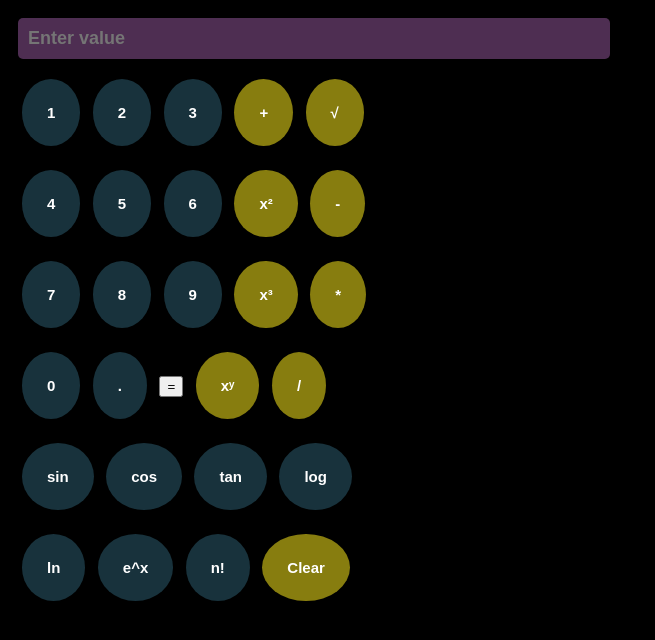
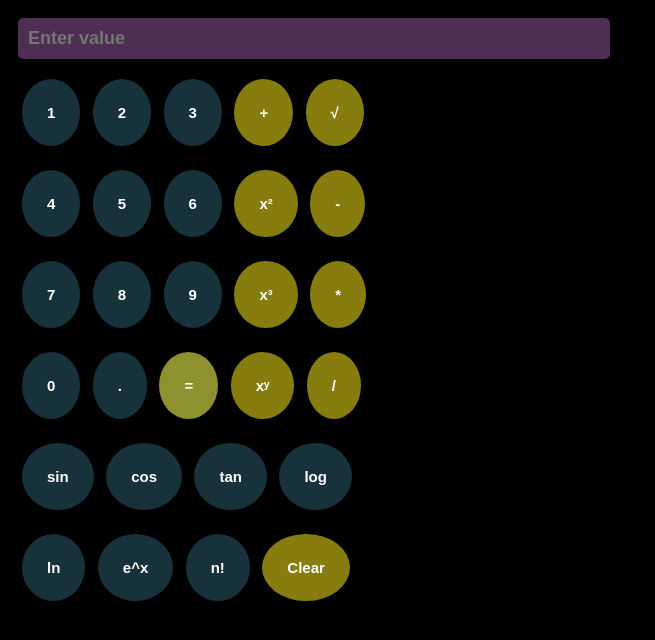
Before and after one commit to ydv-prince/Scientific-Calculator, a plain HTML site: page index.html in a window 1280 px wide. Shown: the whole page, without its empty margins (0-655 px from the left). Drawn offline with Linux system fonts and the light colour scheme.

Commit message:
Update style.css

```diff
--- a/style.css
+++ b/style.css
@@ -26,6 +26,15 @@ button {
     border: none;
     border-radius: 50%;
 }
+.equal-button {
+    font-size: 15px;
+    font-weight: 600;
+    color: white;
+    background-color: #8e912e;
+    padding: 25px;
+    border: none;
+    border-radius: 50%;
+}
 .js-input {
     font-size: 18px;
     font-weight: 600;
```
